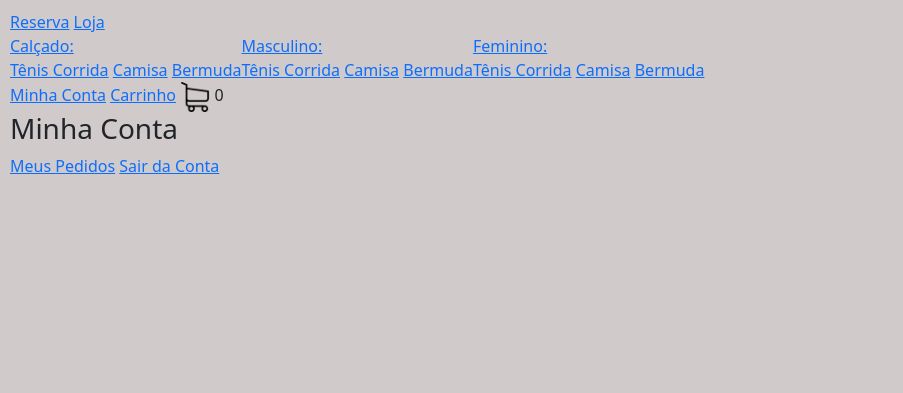
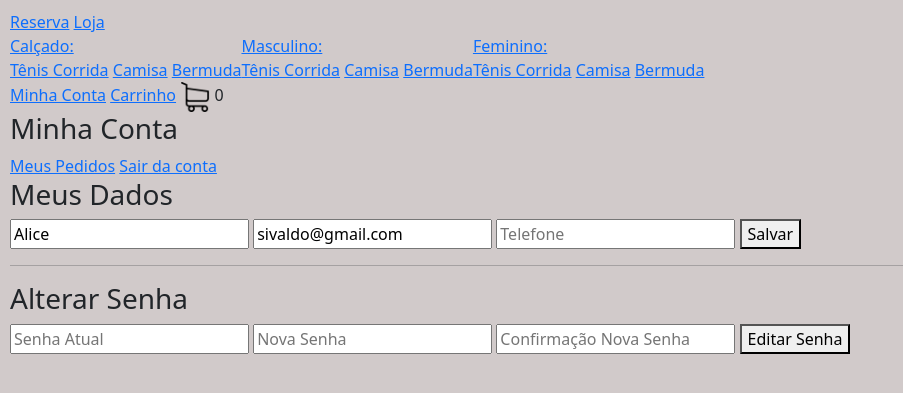
Before and after one commit to sivaldo-almeida1973/ProjEcomPythonDjango, a Django app: page /minhaconta/ in a window 1280 px wide. Shown: the top 393 px of the page, without its empty margins (0-903 px from the left). Run offline with Django 5.2, Linux system fonts and the light colour scheme; the first user in the database is signed in; data comes from the database, SQL or seed files in the repository; some libraries are stand-ins or nearby versions.

Commit message:
Resolvendo conflitos e atualizando arquivos

```diff
--- a/ecommerce/loja/templates/usuario/minha_conta.html
+++ b/ecommerce/loja/templates/usuario/minha_conta.html
@@ -1,14 +1,30 @@
 {% extends 'base.html' %}
-{% load static %}<!--arquivos dentro de static-->
-
-<!--so vai editar o que esta dentro desse bloco-->
+{% load static %}
 
 {% block body %}
 
 <h3>Minha Conta</h3>
-
 <a href="{% url 'meus_pedidos' %}">Meus Pedidos</a>
 
-<a href="{% url 'fazer_logout' %}">Sair da Conta</a>
+<a href="{% url 'fazer_logout' %}">Sair da conta</a>
+<h3>Meus Dados</h3>
+<form method="POST" action="{% url 'minha_conta' %}">
+    <input type="text" name="nome" placeholder="Nome Completo"
+    {% if request.user.cliente.nome %}
+        value="{{ request.user.cliente.nome }}"
+    {% endif %}>
+    <input type="email" name="email" placeholder="Email" value="{{ request.user.email }}">
+    <input type="number" name="telefone" placeholder="Telefone" value="{{ request.user.cliente.telefone }}">
+    <button type="submit">Salvar</button>
+</form>
+
+<hr>
+<h3>Alterar Senha</h3>
+<form method="POST" action="{% url 'minha_conta' %}">
+    <input type="password" name="senha_atual" placeholder="Senha Atual">
+    <input type="password" name="nova_senha" placeholder="Nova Senha">
+    <input type="password" name="nova_senha_confirmacao" placeholder="Confirmação Nova Senha">
+    <button type="submit">Editar Senha</button>
+</form>
 
 {% endblock %}
```
Also changed, not shown: ecommerce/db.sqlite3.
